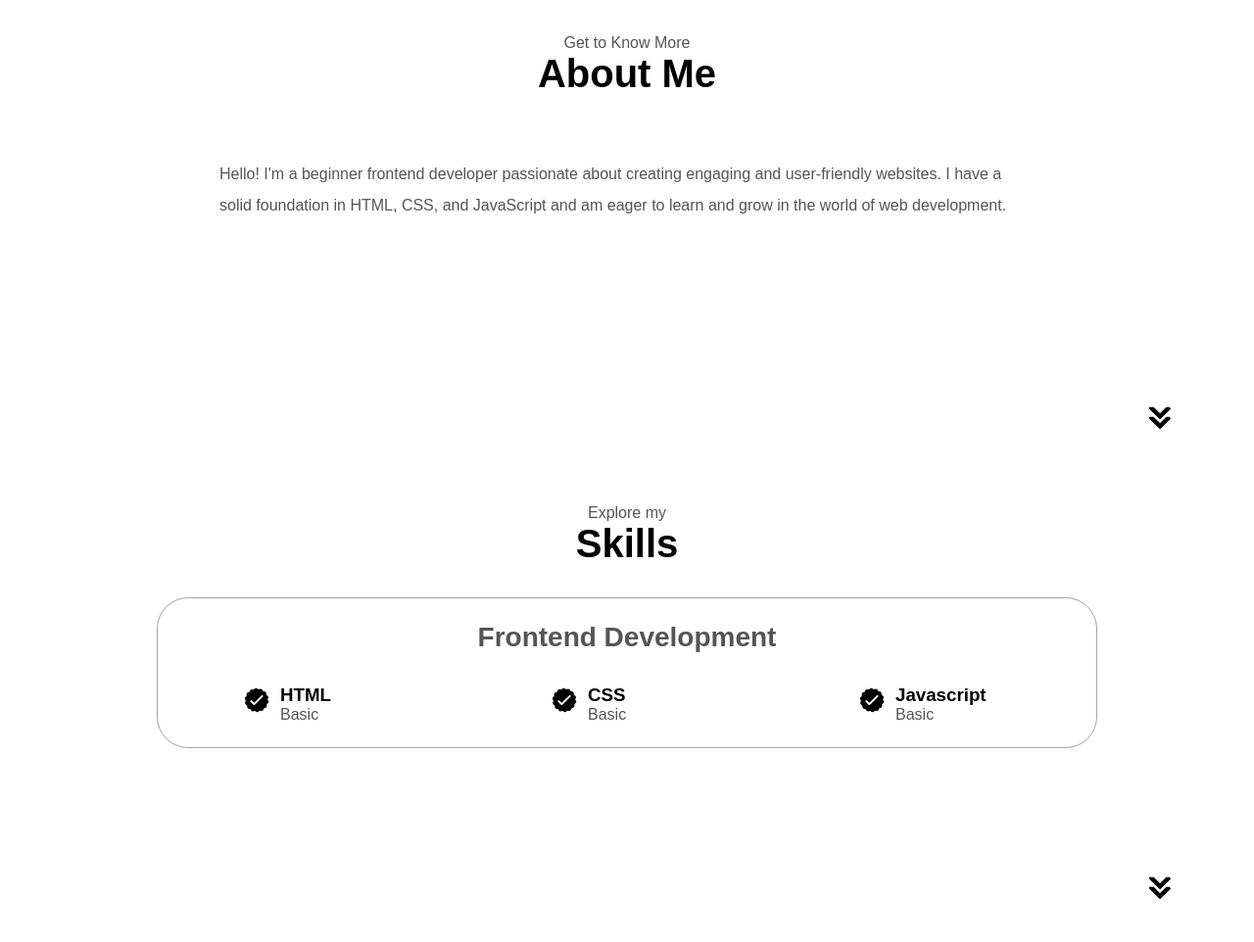
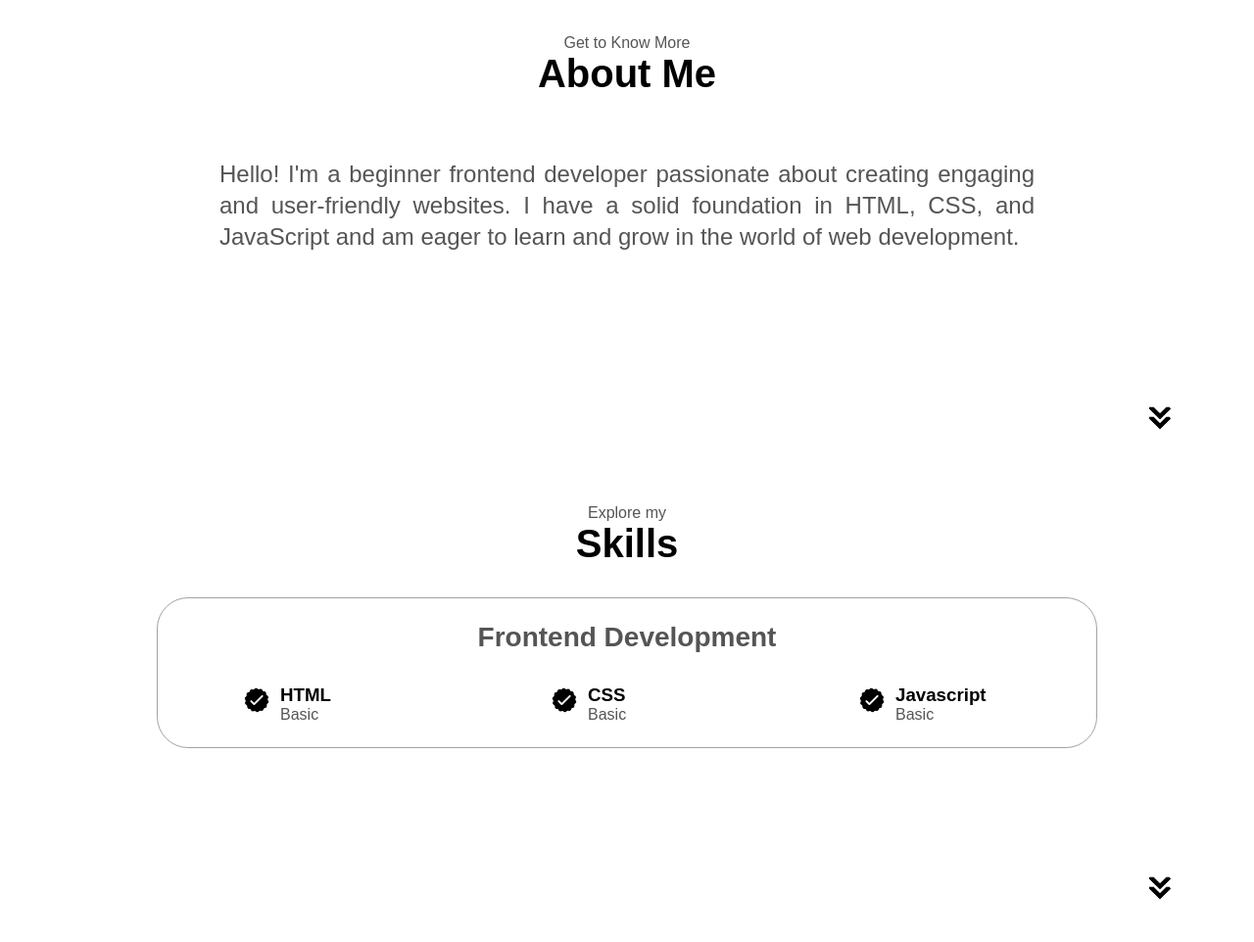
Before and after one commit to halex-panama/halex-panama.github.io, a plain HTML site: page index.html in a window 1280 px wide. Shown: the part 773-1735 px from the top of the page at 98% size. Drawn offline with Linux system fonts and the light colour scheme.

Commit message:
style about paragaph

```diff
--- a/style.css
+++ b/style.css
@@ -271,8 +271,10 @@ section {
 }
 
 .text-container {
+  font-size: 1.5rem;
   line-height: 2rem;
   margin: 4rem;
+  text-align: justify;
 }
 
 .arrow {
```
